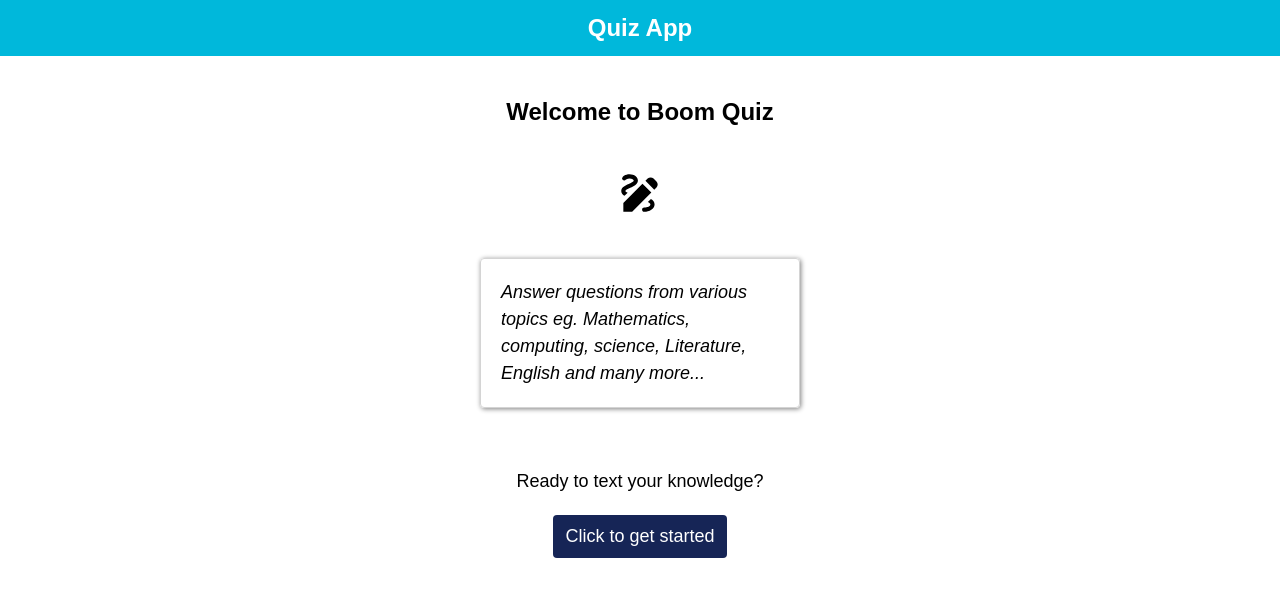
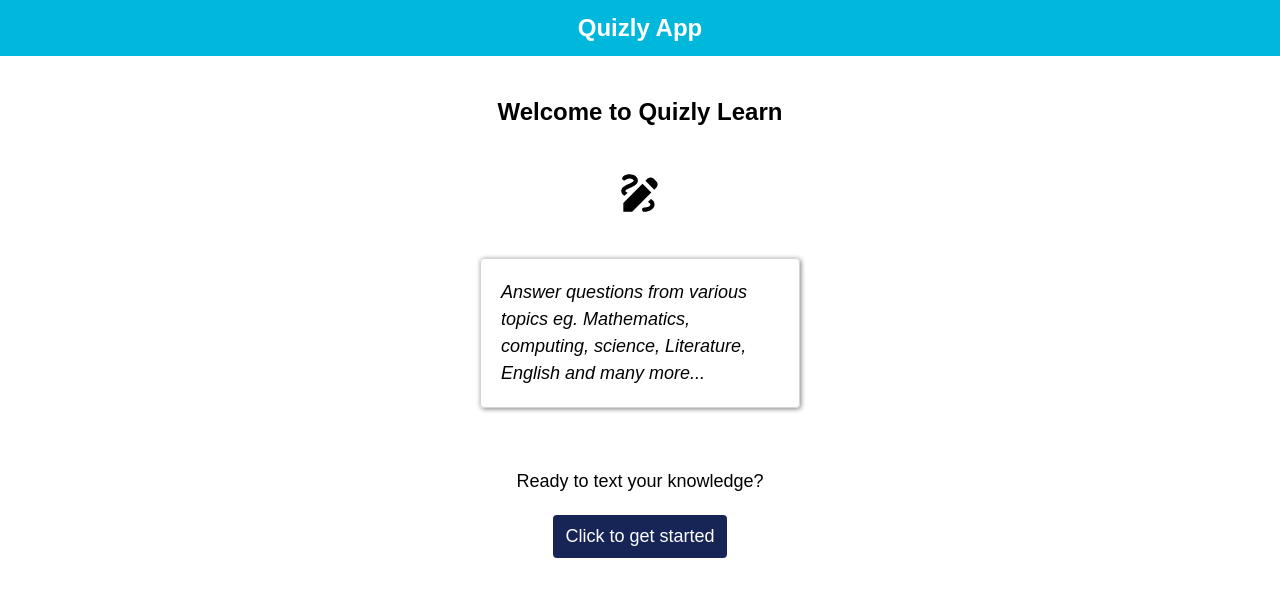
Before and after one commit to bhennyhayman/quizly, a Next.js app: page / in a window 1280 px wide. Shown: the top 596 px of the page. Built offline with nearby package versions, Linux system fonts and the light colour scheme.

Commit message:
name changes

```diff
--- a/src/app/page.tsx
+++ b/src/app/page.tsx
@@ -4,7 +4,7 @@ import {MdDraw} from "react-icons/md";
 export default function Home() {
   return (
         <div>
-        <div className="flex justify-center my-10 text-2xl font-bold">Welcome to Boom Quiz</div>
+        <div className="flex justify-center my-10 text-2xl font-bold">Welcome to Quizly Learn</div>
 
         <div className="flex justify-center">
           <MdDraw size={50}/>
--- a/src/components/Navbar.tsx
+++ b/src/components/Navbar.tsx
@@ -3,7 +3,7 @@ export default function Navbar() {
   return (
     <div>
       <div className="bg-cyan-500 text-white text-2xl text-center py-3 font-bold">
-          Quiz App
+          Quizly App
         </div>
     </div>
   );
```
